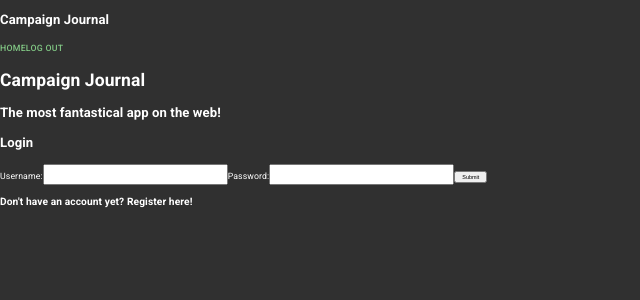
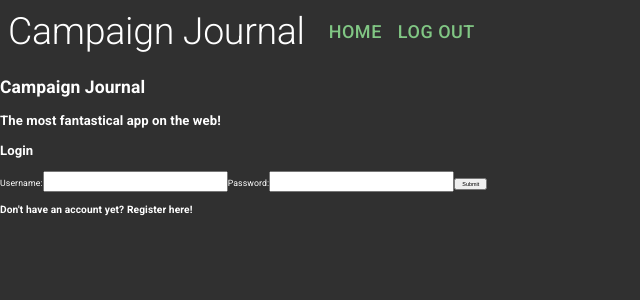
Before and after one commit to MMendes24/client, a React (Create React App) app: page / in a window 1280 px wide. Shown: the top 300 px of the page, without its empty margins (0-640 px from the left). Built offline with nearby package versions, Linux system fonts and the light colour scheme.

Commit message:
Nav bar styled

```diff
--- a/src/App.js
+++ b/src/App.js
@@ -30,7 +30,6 @@
 // styles
 import CssBaseline from '@material-ui/core/CssBaseline';
 import { createMuiTheme, ThemeProvider } from '@material-ui/core/styles';
-import Typography from '@material-ui/core/Typography';
 import "./App.css"
 
 const theme = createMuiTheme({
--- a/src/components/NavBar.js
+++ b/src/components/NavBar.js
@@ -1,10 +1,29 @@
 import React from "react"
 import { useHistory } from "react-router-dom"
+
+// styling
+import { makeStyles } from '@material-ui/core/styles';
+import Grid from '@material-ui/core/Grid';
 import Link from '@material-ui/core/Link';
+import Typography from '@material-ui/core/Typography';
+
+const useStyles = makeStyles((theme) => ({
+    root: {
+        '& > *': {
+            margin: theme.spacing(1),
+        },
+    },
+    navLink: {
+        fontSize: 18,
+        margin: theme.spacing(1),
+    }
+}));
 
 const NavBar = () => {
     const id = localStorage.getItem("user")
     const history = useHistory()
+
+    const classes = useStyles()
 
     const logOut = () => {
         localStorage.clear()
@@ -12,11 +31,18 @@
     }
 
     return (
-        <div>
-            <h2>Campaign Journal</h2>
+        <Grid
+        className={classes.root}
+        container
+        direction="row"
+        justify="flex-start`"
+        alignItems="center"
+        >
+            <Typography variant="h2" gutterBottom>Campaign Journal</Typography>
             <nav>
 
                 <Link
+                    className={classes.navLink}
                     component="button"
                     variant="button"
                     onClick={() => {
@@ -27,6 +53,7 @@
                 </Link>
 
                 <Link
+                    className={classes.navLink}
                     component="button"
                     variant="button"
                     onClick={logOut}
@@ -34,8 +61,7 @@
                     Log Out
                 </Link>
             </nav>
-
-        </div>
+        </Grid>
     )
 }
 
```
